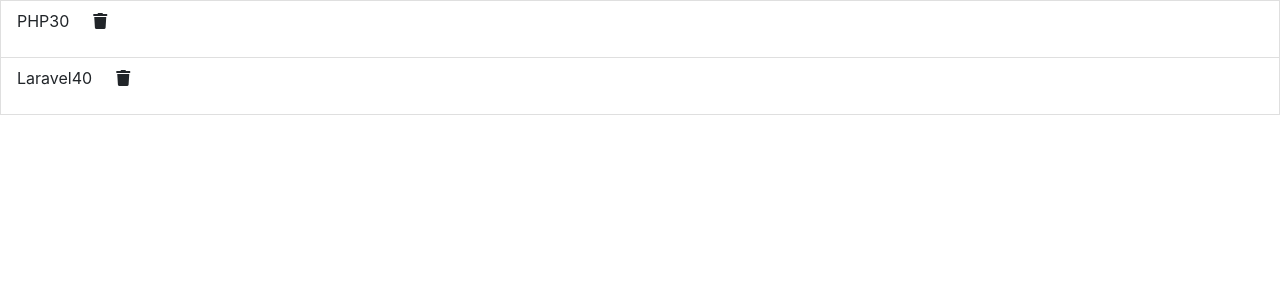
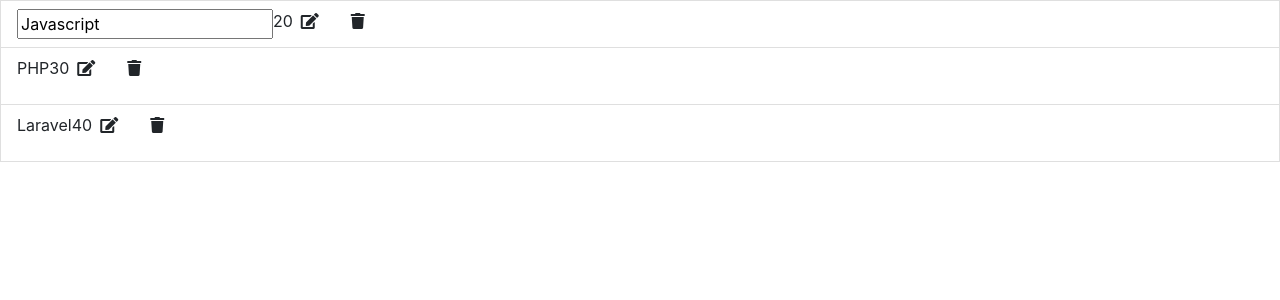
Before and after one commit to Bahlul19/reactapp, a React (Create React App) app: page / in a window 1280 px wide. Both pictures are taken after a click on the element 146 px from the left and 21 px from the top of the page. Shown: the top 300 px of the page. Built offline with nearby package versions, Linux system fonts and the light colour scheme.

Commit message:
Working on the event section part 2 for editing the input update

```diff
--- a/src/App.js
+++ b/src/App.js
@@ -30,10 +30,30 @@
     })
   }
 
+  changeHandler = (name, id) => {
+    let newBooks = this.state.books.map(book => {
+      if(id === book.id) {
+       return {
+         ...book,
+         name
+       };
+      }
+      return book;
+    });
+
+    this.setState({
+      books: newBooks
+    });
+  };
+
   render() {
     return(
       <div className='App'>
-        <Books deleteHandler ={() => this.deleteHandler.bind(this) } books ={ this.state.books }/>
+        <Books
+          changeHandler ={() => this.changeHandler.bind(this) }
+          deleteHandler ={() => this.deleteHandler.bind(this) }
+          books ={ this.state.books }
+        />
       </div>
     )
   }
--- a/src/component/Books/Book/Book.js
+++ b/src/component/Books/Book/Book.js
@@ -1,13 +1,51 @@
 import React, { Component } from 'react'
 
 class Book extends Component {
+
+    state = {
+        isEditable : false
+    }
+
+    onKeyHandler = (event) => {
+        if(event.key === 'Enter'){
+            this.setState({
+            isEditable: false
+            })
+        }
+    }
+
     render() {
+
+        let output = this.state.isEditable ?
+                    <input
+                        onChange={ e => this.props.changeHandler( e.target.value,this.props.book.id ) }
+                        onKeyPress = { this.onKeyHandler }
+                        type='text'
+                        placeholder='Enter Name'
+                        value={ this.props.book.name }
+                    />
+                    :
+                    <p>
+                        { this.props.book.name }
+                    </p>
         return (
             <li className='list-group-item d-flex'>
-                <p> { this.props.book.name } </p>
+
+               {output}
+
                 <span className='ml-auto'> { this.props.book.price } </span>
+
+                <span
+
+                style={{courser: 'pointer'}}
+                onClick={ () => this.setState({ isEditable: true })} className='mx-2'>
+
+                <i class="fas fa-edit"></i>
+
+                </span>
+
                 <div className='mx-4'>
-                    <span onClick={ () =>  this.props.deleteHandler( this.props.book.id ) }>
+                    <span style={{courser: 'pointer'}} onClick={ () =>  this.props.deleteHandler( this.props.book.id ) }>
                     <i className='fas fa-trash'></i>
                     </span>
                 </div>
--- a/src/component/Books/Books.js
+++ b/src/component/Books/Books.js
@@ -7,7 +7,11 @@
         <div>
             {this.props.books.map(book => {
                 return(
-                    <Book deleteHandler= { this.props.deleteHandler() } book={ book } />
+                    <Book
+                        changeHandler= {this.props.changeHandler()}
+                        deleteHandler= { this.props.deleteHandler() }
+                        book={ book }
+                    />
                 )
             })
             }
```
